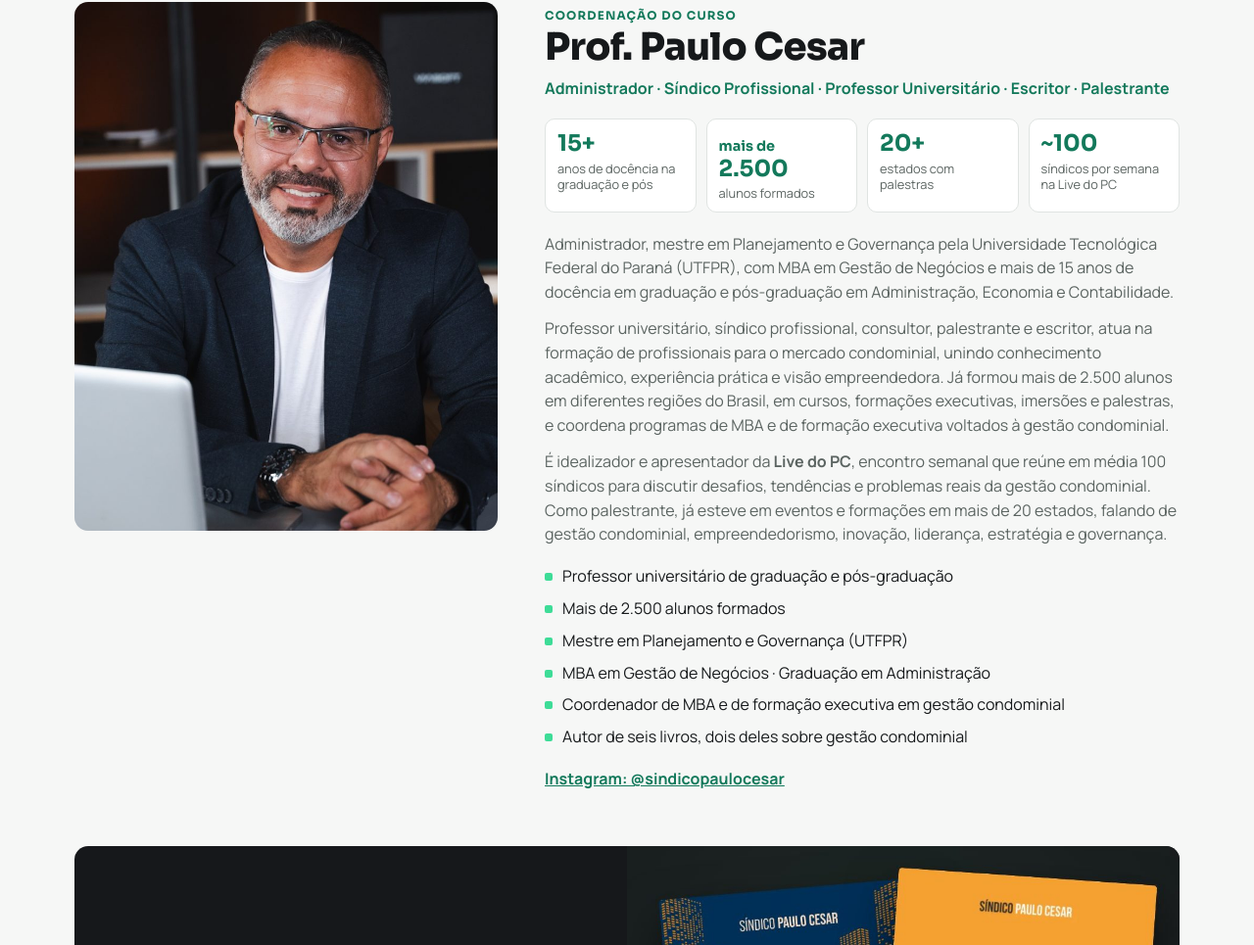
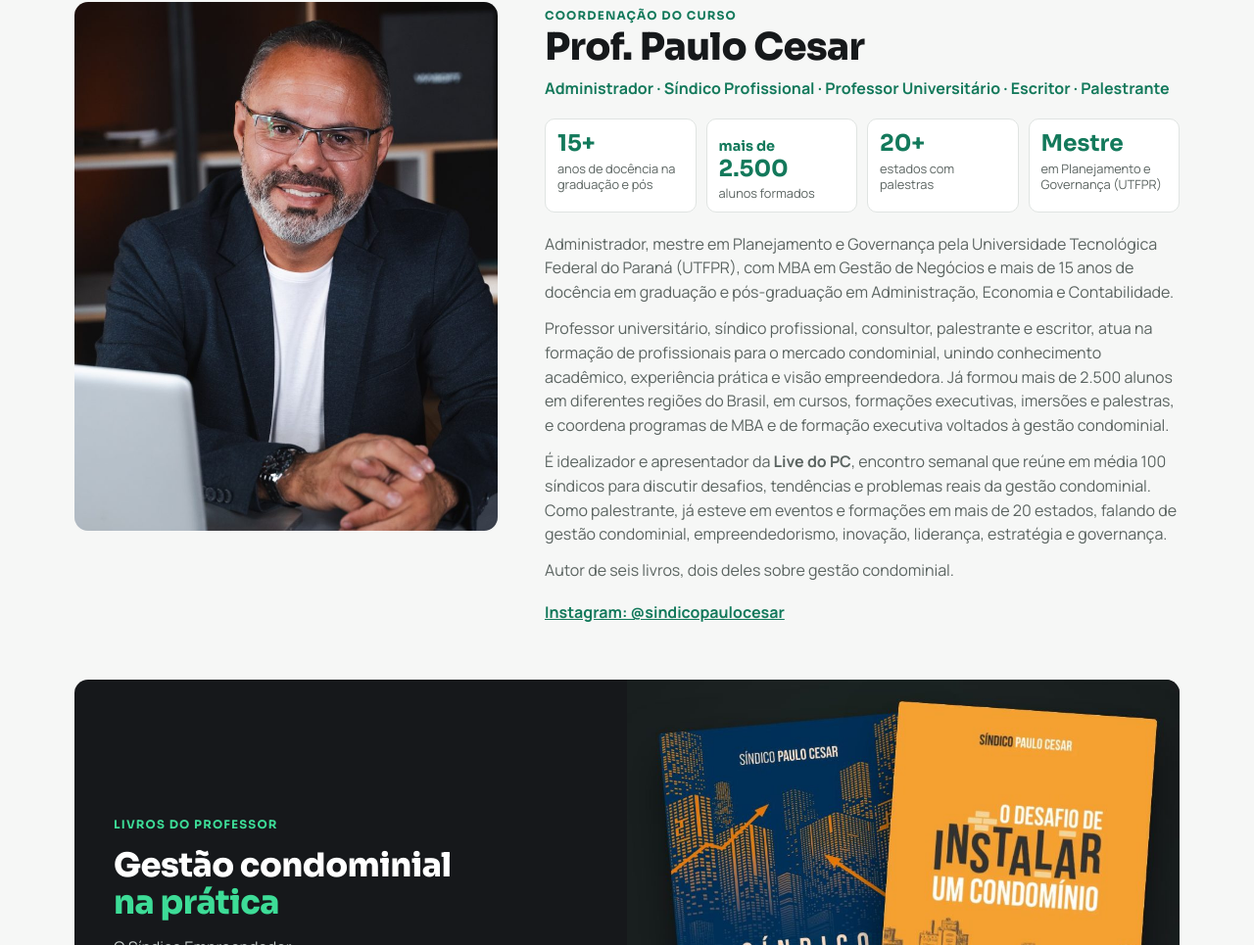
Before and after one commit to sindicopaulocesar/plataforma-alunos, a plain HTML site: page index.html in a window 1280 px wide. Shown: the part 2140-3105 px from the top of the page at 98% size. Drawn offline with Linux system fonts and the light colour scheme.

Commit message:
Capa: quadro com Mestre (UTFPR), sem lista de tópicos
Co-Authored-By: Claude Opus 5.5 <noreply@anthropic.com>
Claude-Session: https://claude.ai/code/session_01HDP1NnciotTiEz5jQv3yxU

```diff
--- a/index.html
+++ b/index.html
@@ -209,21 +209,14 @@ footer a{color:var(--green)}
           <div><b>15+</b><span>anos de docência na graduação e pós</span></div>
           <div><b><small>mais de</small> 2.500</b><span>alunos formados</span></div>
           <div><b>20+</b><span>estados com palestras</span></div>
-          <div><b>~100</b><span>síndicos por semana na Live do PC</span></div>
+          <div><b>Mestre</b><span>em Planejamento e Governança (UTFPR)</span></div>
         </div>
         <div class="bio">
           <p>Administrador, mestre em Planejamento e Governança pela Universidade Tecnológica Federal do Paraná (UTFPR), com MBA em Gestão de Negócios e mais de 15 anos de docência em graduação e pós-graduação em Administração, Economia e Contabilidade.</p>
           <p>Professor universitário, síndico profissional, consultor, palestrante e escritor, atua na formação de profissionais para o mercado condominial, unindo conhecimento acadêmico, experiência prática e visão empreendedora. Já formou mais de 2.500 alunos em diferentes regiões do Brasil, em cursos, formações executivas, imersões e palestras, e coordena programas de MBA e de formação executiva voltados à gestão condominial.</p>
           <p>É idealizador e apresentador da <b>Live do PC</b>, encontro semanal que reúne em média 100 síndicos para discutir desafios, tendências e problemas reais da gestão condominial. Como palestrante, já esteve em eventos e formações em mais de 20 estados, falando de gestão condominial, empreendedorismo, inovação, liderança, estratégia e governança.</p>
+          <p>Autor de seis livros, dois deles sobre gestão condominial.</p>
         </div>
-        <ul>
-          <li>Professor universitário de graduação e pós-graduação</li>
-          <li>Mais de 2.500 alunos formados</li>
-          <li>Mestre em Planejamento e Governança (UTFPR)</li>
-          <li>MBA em Gestão de Negócios · Graduação em Administração</li>
-          <li>Coordenador de MBA e de formação executiva em gestão condominial</li>
-          <li>Autor de seis livros, dois deles sobre gestão condominial</li>
-        </ul>
         <a class="insta" href="https://instagram.com/sindicopaulocesar" target="_blank" rel="noopener">Instagram: @sindicopaulocesar</a>
       </div>
     </div>
```
